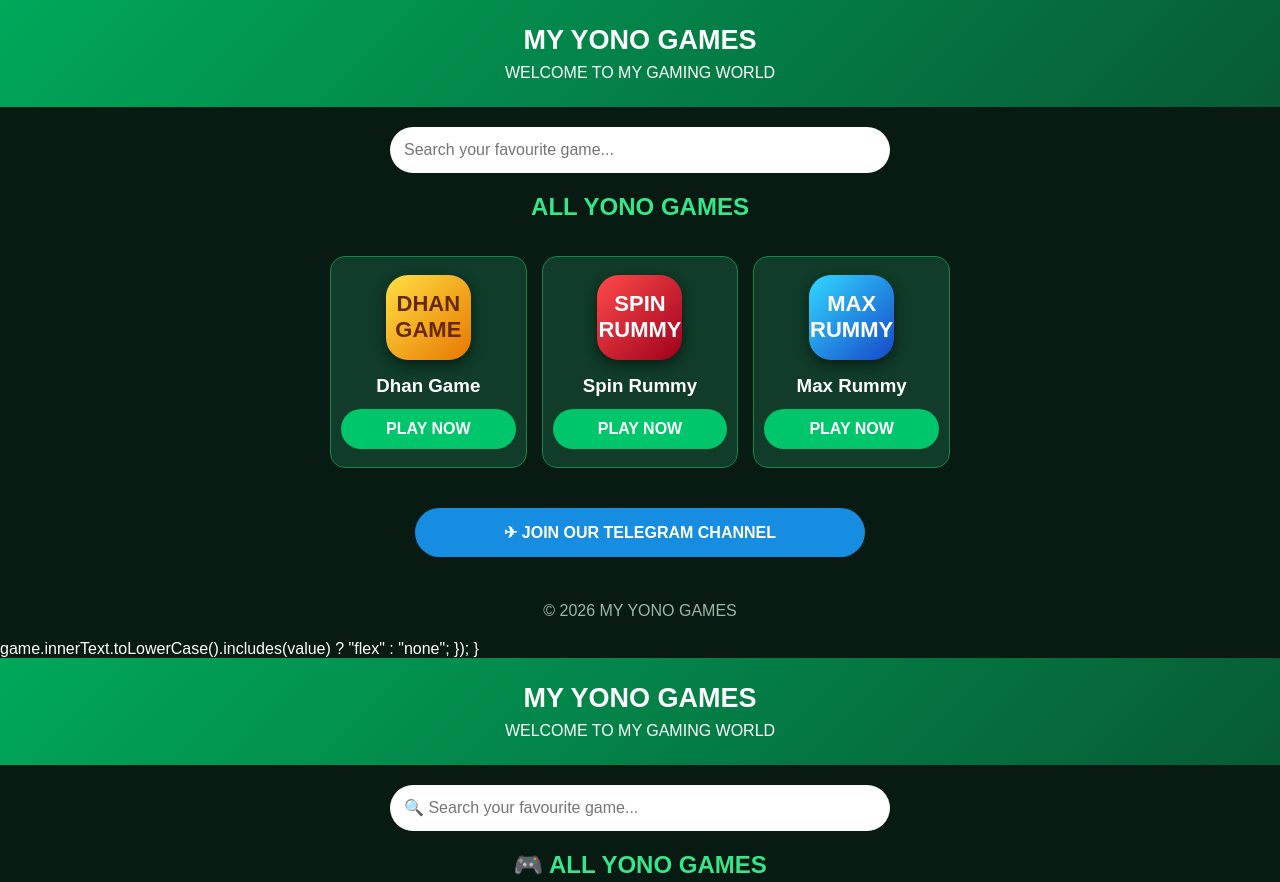
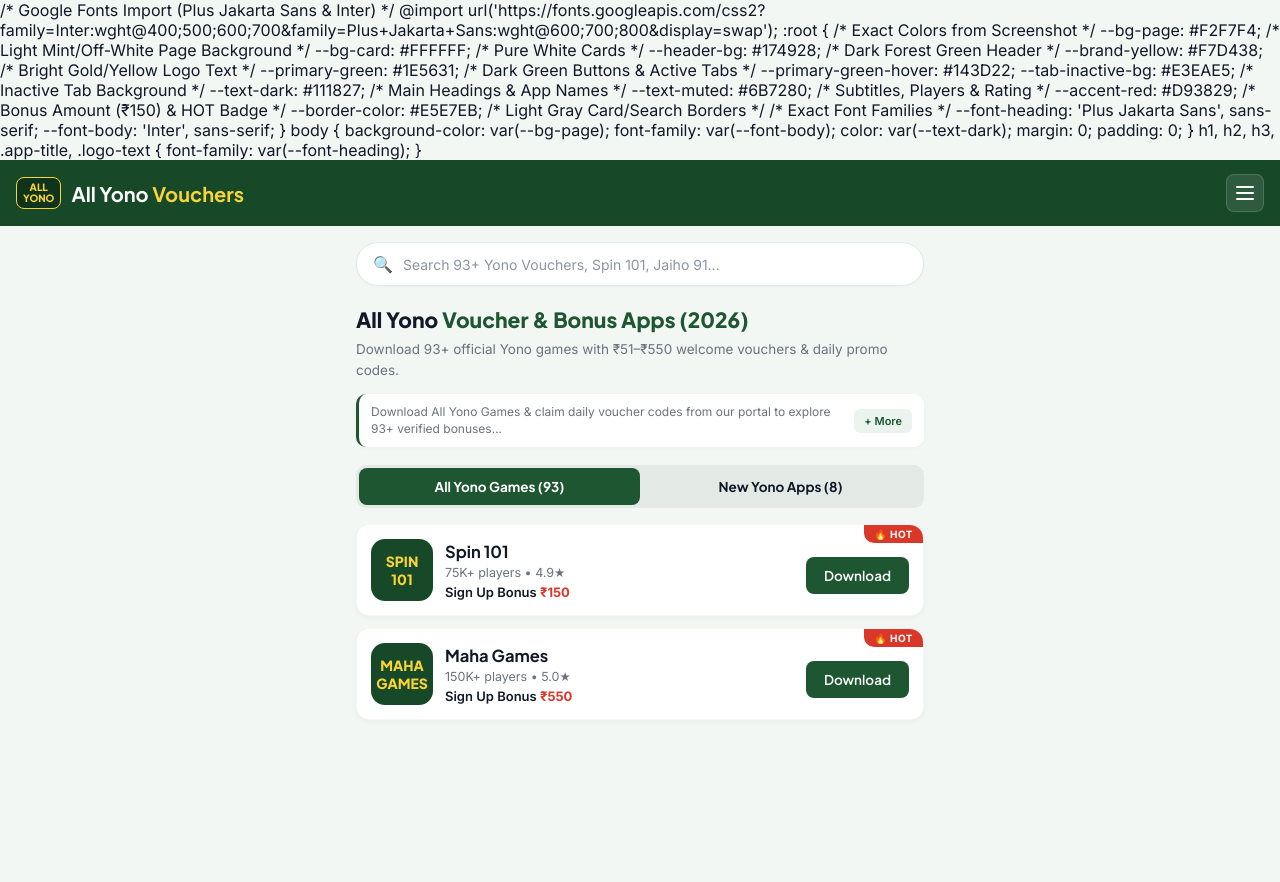
Before and after one commit to rameeznaik48-byte/my-yono-games, a plain HTML site: page index.html in a window 1280 px wide. Shown: the top 882 px of the page. After the commit the page ends 800 px from the top, so only its background shows below. Drawn offline with Linux system fonts and the light colour scheme.

Commit message:
Update index.html

```diff
--- a/index.html
+++ b/index.html
@@ -1,233 +1,414 @@
+/* Google Fonts Import (Plus Jakarta Sans & Inter) */
+@import url('https://fonts.googleapis.com/css2?family=Inter:wght@400;500;600;700&family=Plus+Jakarta+Sans:wght@600;700;800&display=swap');
+
+:root {
+  /* Exact Colors from Screenshot */
+  --bg-page: #F2F7F4;           /* Light Mint/Off-White Page Background */
+  --bg-card: #FFFFFF;           /* Pure White Cards */
+  --header-bg: #174928;         /* Dark Forest Green Header */
+  --brand-yellow: #F7D438;      /* Bright Gold/Yellow Logo Text */
+
+  --primary-green: #1E5631;     /* Dark Green Buttons & Active Tabs */
+  --primary-green-hover: #143D22;
+  --tab-inactive-bg: #E3EAE5;   /* Inactive Tab Background */
+
+  --text-dark: #111827;         /* Main Headings & App Names */
+  --text-muted: #6B7280;        /* Subtitles, Players & Rating */
+  --accent-red: #D93829;        /* Bonus Amount (₹150) & HOT Badge */
+  --border-color: #E5E7EB;      /* Light Gray Card/Search Borders */
+
+  /* Exact Font Families */
+  --font-heading: 'Plus Jakarta Sans', sans-serif;
+  --font-body: 'Inter', sans-serif;
+}
+
+body {
+  background-color: var(--bg-page);
+  font-family: var(--font-body);
+  color: var(--text-dark);
+  margin: 0;
+  padding: 0;
+}
+
+h1, h2, h3, .app-title, .logo-text {
+  font-family: var(--font-heading);
+}
 <!DOCTYPE html>
 <html lang="en">
 <head>
   <meta charset="UTF-8">
   <meta name="viewport" content="width=device-width, initial-scale=1.0">
-<title>MY YONO GAMES</title>
+  <title>All Yono Vouchers</title>
+  <!-- Google Fonts -->
+  <link rel="preconnect" href="https://fonts.googleapis.com">
+  <link rel="preconnect" href="https://fonts.gstatic.com" crossorigin>
+  <link href="https://fonts.googleapis.com/css2?family=Inter:wght@400;500;600;700&family=Plus+Jakarta+Sans:wght@600;700;800&display=swap" rel="stylesheet">
 
   <style>
-*{box-sizing:border-box}
-body{
- margin:0;
- font-family:Arial,sans-serif;
- background:#071b12;
- color:white;
+    :root {
+      --bg-page: #F2F7F4;
+      --bg-card: #FFFFFF;
+      --header-bg: #174928;
+      --brand-yellow: #F7D438;
+      --primary-green: #1E5631;
+      --tab-inactive-bg: #E3EAE5;
+      --text-dark: #111827;
+      --text-muted: #6B7280;
+      --accent-red: #D93829;
+      --border-color: #E2E8F0;
+      --font-heading: 'Plus Jakarta Sans', sans-serif;
+      --font-body: 'Inter', sans-serif;
     }
-header{
- background:linear-gradient(135deg,#00a85a,#075b35);
- text-align:center;
- padding:25px 10px;
+
+    * {
+      box-sizing: border-box;
+      margin: 0;
+      padding: 0;
     }
-header h1{margin:0;font-size:27px}
-header p{margin:8px 0 0}
-.search{
- width:90%;
- max-width:500px;
- display:block;
- margin:20px auto;
- padding:14px;
- border-radius:25px;
- border:0;
- font-size:16px;
+
+    body {
+      background-color: var(--bg-page);
+      font-family: var(--font-body);
+      color: var(--text-dark);
+      -webkit-font-smoothing: antialiased;
     }
-h2{text-align:center;color:#38e58b}
-.games{
- display:grid;
- grid-template-columns:repeat(auto-fit,minmax(145px,1fr));
- gap:15px;
- padding:15px;
- max-width:650px;
- margin:auto;
+
+    /* Top Header */
+    .navbar {
+      background-color: var(--header-bg);
+      padding: 14px 16px;
+      display: flex;
+      align-items: center;
+      justify-content: space-between;
+      position: sticky;
+      top: 0;
+      z-index: 100;
     }
-.game{
- background:#103c29;
- border:1px solid #16864d;
- border-radius:15px;
- padding:18px 10px;
- text-align:center;
+
+    .logo-area {
+      display: flex;
+      align-items: center;
+      gap: 10px;
     }
-.logo{
- width:85px;
- height:85px;
- margin:auto;
- border-radius:22px;
- display:flex;
- justify-content:center;
- align-items:center;
- font-size:22px;
- font-weight:900;
- box-shadow:0 4px 12px #0008;
+
+    .logo-badge {
+      background: #0F331B;
+      border: 1.5px solid var(--brand-yellow);
+      border-radius: 8px;
+      padding: 4px 6px;
+      font-family: var(--font-heading);
+      font-weight: 800;
+      font-size: 10px;
+      color: var(--brand-yellow);
+      text-align: center;
+      line-height: 1.1;
     }
-.dhan{background:linear-gradient(135deg,#ffdf43,#e77700);color:#662900}
-.spin{background:linear-gradient(135deg,#ff4b4b,#9e001c);color:white}
-.max{background:linear-gradient(135deg,#31d8ff,#1648c9);color:white}
-.game h3{margin:15px 0 12px}
-.play{
- display:block;
- background:#00c66b;
- color:white;
- text-decoration:none;
- padding:11px;
- border-radius:25px;
- font-weight:bold;
+
+    .logo-text {
+      font-family: var(--font-heading);
+      font-size: 20px;
+      font-weight: 700;
+      color: #FFFFFF;
     }
-.telegram{
- display:block;
- background:#168de0;
- color:white;
- text-decoration:none;
- text-align:center;
- margin:25px auto;
- padding:15px;
- width:90%;
- max-width:450px;
- border-radius:30px;
- font-weight:bold;
+
+    .logo-text span {
+      color: var(--brand-yellow);
     }
-footer{text-align:center;padding:20px;color:#9bb9a8}
-</style>
-</head>
 
-<body>
+    .menu-btn {
+      background: rgba(255, 255, 255, 0.1);
+      border: 1px solid rgba(255, 255, 255, 0.15);
+      border-radius: 8px;
+      width: 38px;
+      height: 38px;
+      display: flex;
+      flex-direction: column;
+      justify-content: center;
+      align-items: center;
+      gap: 4px;
+      cursor: pointer;
+    }
 
-<header>
-<h1>MY YONO GAMES</h1>
-<p>WELCOME TO MY GAMING WORLD</p>
-</header>
+    .menu-btn span {
+      width: 18px;
+      height: 2px;
+      background-color: #FFFFFF;
+      border-radius: 2px;
+    }
 
-<input class="search" id="search" placeholder="Search your favourite game..." oninput="searchGames()">
+    /* Main Container */
+    .container {
+      max-width: 600px;
+      margin: 0 auto;
+      padding: 16px;
+    }
 
-<h2>ALL YONO GAMES</h2>
+    /* Search Bar */
+    .search-box {
+      background: var(--bg-card);
+      border: 1px solid var(--border-color);
+      border-radius: 50px;
+      padding: 11px 16px;
+      display: flex;
+      align-items: center;
+      gap: 10px;
+      margin-bottom: 20px;
+      box-shadow: 0 1px 3px rgba(0,0,0,0.03);
+    }
 
-<div class="games" id="games">
+    .search-box input {
+      border: none;
+      outline: none;
+      width: 100%;
+      font-family: var(--font-body);
+      font-size: 14px;
+      color: var(--text-dark);
+    }
 
-<div class="game">
-<div class="logo dhan">DHAN<br>GAME</div>
-<h3>Dhan Game</h3>
-<a class="play" href="https://www.dhangmaegame.com/?code=47T85N5B1AU&t=1794749189" target="_blank">PLAY NOW</a>
-</div>
+    .search-box input::placeholder {
+      color: #8E95A2;
+    }
 
-<div class="game">
-<div class="logo spin">SPIN<br>RUMMY</div>
-<h3>Spin Rummy</h3>
-<a class="play" href="https://spinrummy.now/?code=R3JYKZUQ8L" target="_blank">PLAY NOW</a>
-</div>
+    /* Hero Heading */
+    .hero-title {
+      font-family: var(--font-heading);
+      font-size: 21px;
+      font-weight: 800;
+      line-height: 1.3;
+      color: var(--text-dark);
+      margin-bottom: 6px;
+    }
 
-<div class="game">
-<div class="logo max">MAX<br>RUMMY</div>
-<h3>Max Rummy</h3>
-<a class="play" href="https://www.maxrummy333.com/?code=QUMDSJAKAPY&t=1794749151" target="_blank">PLAY NOW</a>
-</div>
+    .hero-title span {
+      color: var(--primary-green);
+    }
 
-</div>
+    .hero-subtitle {
+      font-size: 13.5px;
+      color: var(--text-muted);
+      line-height: 1.5;
+      margin-bottom: 14px;
+    }
 
-<a class="telegram" href="https://t.me/rameeznaikontop" target="_blank">
-✈ JOIN OUR TELEGRAM CHANNEL
-</a>
+    /* Info Box */
+    .info-banner {
+      background: var(--bg-card);
+      border-left: 3px solid var(--primary-green);
+      border-radius: 10px;
+      padding: 10px 12px;
+      display: flex;
+      align-items: center;
+      justify-content: space-between;
+      gap: 10px;
+      margin-bottom: 18px;
+      box-shadow: 0 1px 4px rgba(0,0,0,0.03);
+    }
 
-<footer>© 2026 MY YONO GAMES</footer>
+    .info-banner p {
+      font-size: 12px;
+      color: var(--text-muted);
+      line-height: 1.4;
+    }
 
-<script>
-function searchGames(){
- let value=document.getElementById("search").value.toLowerCase();
- document.querySelectorAll(".game").forEach(game=>{
-  game.style.display=game.innerText.toLowerCase().includes(value)?"block":"none";
- });
+    .more-btn {
+      background: #EBF3EE;
+      color: var(--primary-green);
+      font-weight: 600;
+      font-size: 11px;
+      padding: 5px 10px;
+      border-radius: 6px;
+      white-space: nowrap;
+      text-decoration: none;
     }
-</script>
 
-</body>
-</html>
+    /* Filter Tabs */
+    .tabs {
+      display: flex;
+      background: var(--tab-inactive-bg);
+      border-radius: 10px;
+      padding: 3px;
+      margin-bottom: 16px;
+    }
 
-    game.innerText.toLowerCase().includes(value) ? "flex" : "none";
-  });
+    .tab {
+      flex: 1;
+      text-align: center;
+      padding: 10px;
+      font-family: var(--font-heading);
+      font-size: 13.5px;
+      font-weight: 700;
+      border-radius: 8px;
+      cursor: pointer;
+      color: var(--text-dark);
+      transition: 0.2s;
     }
-</script>
 
-</body>
-</html>
+    .tab.active {
+      background: var(--primary-green);
+      color: #FFFFFF;
+    }
 
+    /* App Card */
+    .app-card {
+      background: var(--bg-card);
+      border-radius: 14px;
+      padding: 14px;
+      margin-bottom: 12px;
+      display: flex;
+      align-items: center;
+      justify-content: space-between;
+      position: relative;
+      overflow: hidden;
+      box-shadow: 0 2px 6px rgba(0, 0, 0, 0.04);
+      border: 1px solid rgba(0,0,0,0.03);
+    }
+
+    .hot-badge {
+      position: absolute;
+      top: 0;
+      right: 0;
+      background: var(--accent-red);
+      color: #FFFFFF;
+      font-size: 10px;
+      font-weight: 700;
+      padding: 3px 10px;
+      border-bottom-left-radius: 10px;
+      letter-spacing: 0.5px;
+    }
+
+    .app-left {
+      display: flex;
+      align-items: center;
+      gap: 12px;
+    }
+
+    .app-icon {
+      width: 62px;
+      height: 62px;
+      border-radius: 14px;
+      background: var(--header-bg);
+      color: var(--brand-yellow);
+      font-family: var(--font-heading);
+      font-weight: 800;
+      font-size: 14px;
+      display: flex;
+      align-items: center;
+      justify-content: center;
+      text-align: center;
+      flex-shrink: 0;
+    }
+
+    .app-details h3 {
+      font-family: var(--font-heading);
+      font-size: 16.5px;
+      font-weight: 700;
+      color: var(--text-dark);
+      margin-bottom: 3px;
+    }
+
+    .app-stats {
+      font-size: 12.5px;
+      color: var(--text-muted);
+      margin-bottom: 4px;
+    }
+
+    .app-bonus {
+      font-size: 13px;
+      font-weight: 600;
+      color: var(--text-dark);
+    }
+
+    .app-bonus span {
+      color: var(--accent-red);
+      font-weight: 700;
+    }
+
+    .download-btn {
+      background: var(--primary-green);
+      color: #FFFFFF;
+      font-family: var(--font-heading);
+      font-size: 13.5px;
+      font-weight: 600;
+      padding: 10px 18px;
+      border-radius: 8px;
+      text-decoration: none;
+      margin-top: 10px;
+      transition: background 0.2s;
+    }
+
+    .download-btn:hover {
+      background: #143D22;
+    }
   </style>
 </head>
 <body>
 
-<header>
-<h1>MY YONO GAMES</h1>
-<p>WELCOME TO MY GAMING WORLD</p>
+  <!-- Header -->
+  <header class="navbar">
+    <div class="logo-area">
+      <div class="logo-badge">ALL<br>YONO</div>
+      <div class="logo-text">All Yono <span>Vouchers</span></div>
+    </div>
+    <button class="menu-btn" aria-label="Menu">
+      <span></span>
+      <span></span>
+      <span></span>
+    </button>
   </header>
 
-<input class="search" id="search" placeholder="🔍 Search your favourite game..." oninput="searchGames()">
+  <!-- Main Content -->
+  <main class="container">
+    <!-- Search -->
+    <div class="search-box">
+      <span>🔍</span>
+      <input type="text" placeholder="Search 93+ Yono Vouchers, Spin 101, Jaiho 91...">
+    </div>
 
-<h2 class="heading">🎮 ALL YONO GAMES</h2>
+    <!-- Title -->
+    <h1 class="hero-title">All Yono <span>Voucher & Bonus Apps (2026)</span></h1>
+    <p class="hero-subtitle">Download 93+ official Yono games with ₹51–₹550 welcome vouchers & daily promo codes.</p>
 
-<div class="games">
+    <!-- Info Banner -->
+    <div class="info-banner">
+      <p>Download All Yono Games & claim daily voucher codes from our portal to explore 93+ verified bonuses...</p>
+      <a href="#" class="more-btn">+ More</a>
+    </div>
 
-<div class="game">
-<div class="logo dhan">DHAN<br>GAME</div>
-<div class="details">
-<span class="tag">🔥 POPULAR GAME</span>
-<h2>Dhan Game</h2>
-<p>Welcome to Dhan Game</p>
-<a class="play" href="https://www.dhangmaegame.com/?code=47T85N5B1AU&t=1794749189" target="_blank">PLAY NOW</a>
+    <!-- Tabs -->
+    <div class="tabs">
+      <div class="tab active">All Yono Games (93)</div>
+      <div class="tab">New Yono Apps (8)</div>
+    </div>
+
+    <!-- Card 1 -->
+    <div class="app-card">
+      <div class="hot-badge">🔥 HOT</div>
+      <div class="app-left">
+        <div class="app-icon">SPIN<br>101</div>
+        <div class="app-details">
+          <h3>Spin 101</h3>
+          <div class="app-stats">75K+ players • 4.9★</div>
+          <div class="app-bonus">Sign Up Bonus <span>₹150</span></div>
         </div>
       </div>
+      <a href="#" class="download-btn">Download</a>
+    </div>
 
-<div class="game">
-<div class="logo spin">SPIN<br>RUMMY</div>
-<div class="details">
-<span class="tag">🔥 HOT GAME</span>
-<h2>Spin Rummy</h2>
-<p>Welcome to Spin Rummy</p>
-<a class="play" href="https://spinrummy.now/?code=R3JYKZUQ8L" target="_blank">PLAY NOW</a>
+    <!-- Card 2 -->
+    <div class="app-card">
+      <div class="hot-badge">🔥 HOT</div>
+      <div class="app-left">
+        <div class="app-icon">MAHA<br>GAMES</div>
+        <div class="app-details">
+          <h3>Maha Games</h3>
+          <div class="app-stats">150K+ players • 5.0★</div>
+          <div class="app-bonus">Sign Up Bonus <span>₹550</span></div>
         </div>
       </div>
-
-<div class="game">
-<div class="logo max">MAX<br>RUMMY</div>
-<div class="details">
-<span class="tag">⭐ TOP GAME</span>
-<h2>Max Rummy</h2>
-<p>Welcome to Max Rummy</p>
-<a class="play" href="https://www.maxrummy333.com/?code=QUMDSJAKAPY&t=1794749151" target="_blank">PLAY NOW</a>
-</div>
+      <a href="#" class="download-btn">Download</a>
     </div>
 
-</div>
-
-<a class="telegram" href="https://t.me/rameeznaikontop" target="_blank">
-✈ JOIN OUR TELEGRAM CHANNEL
-</a>
-
-<footer>© 2026 MY YONO GAMES</footer>
-
-<script>
-function searchGames(){
-const value=document.getElementById("search").value.toLowerCase();
-document.querySelectorAll(".game").forEach(game=>{
-game.style.display=game.innerText.toLowerCase().includes(value)?"flex":"none";
-});
-}
-</script>
+  </main>
 
 </body>
 </html>
-
-</div>
-
-<a class="telegram" href="https://t.me/rameeznaikontop" target="_blank">
-✈ JOIN OUR TELEGRAM CHANNEL
-</a>
-
-<footer>© 2026 MY YONO GAMES</footer>
-
-<script>
-function searchGames(){
-const value=document.getElementById("search").value.toLowerCase();
-document.querySelectorAll(".game").forEach(game=>{
-game.style.display=game.innerText.toLowerCase().includes(value)?"flex":"none";
-});
-}
-</script>
-
-</body>
-</html>
```
Lines whose indentation alone changed are shown as unchanged.
